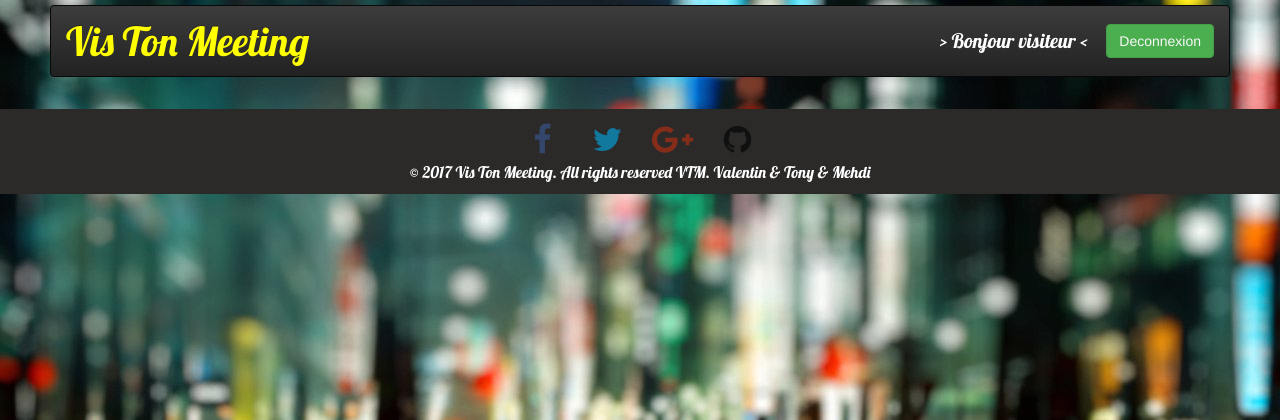
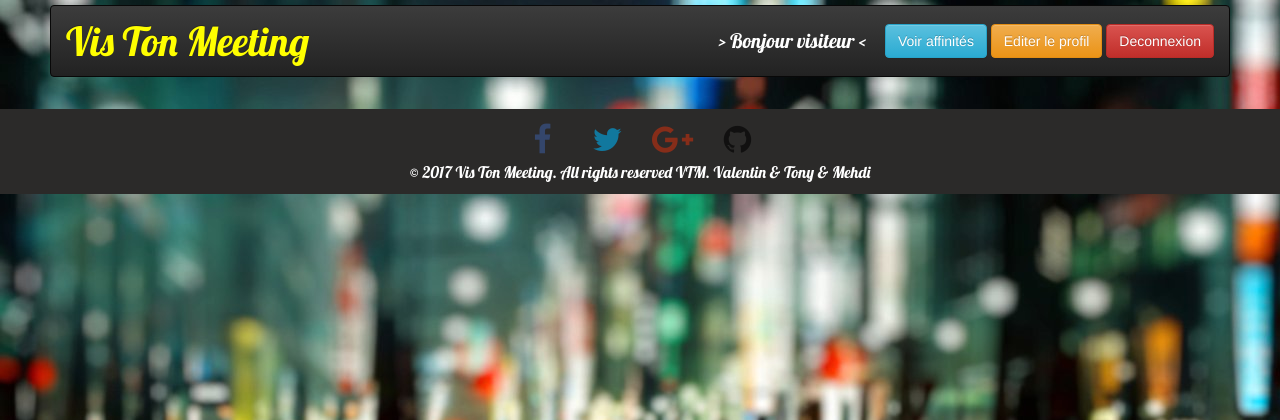
Before and after one commit to Mehdi66410/ArchiWeb, a Django app: page /index/forum in a window 1280 px wide. Shown: the top 420 px of the page. Run offline with Django 3.2, Linux system fonts and the light colour scheme; parts of the project's set-up code (start-up, migrations or seed data) failed here and were passed over; some libraries are stand-ins or nearby versions.

Commit message:
nouveau header

```diff
--- a/socialnetwork/static/css/base.css
+++ b/socialnetwork/static/css/base.css
@@ -22,30 +22,12 @@
     border-color: #449d47;
 }
 
-.btn-green-barre {
-    color: #f8f8f8;
-    background-color: #4BAE4F;
-    border-color: #449d47;
-}
-.btn-green-barre:hover{
-    color: #FFFF00;
-}
-
-.lien_bar:hover{
-    text-decoration: none;
-}
-
-.lien_bar h2{
+.text-barre{
     color: #FFFFFF;
     font-size: 15pt;
     font-family: 'Lobster', cursive;
     margin:0;
     padding-right: 15px;
-}
-
-.lien_bar h2:hover{
-    color: #FFFF00;
-    text-decoration: underline;
 }
 
 .mdp_oublie{
--- a/socialnetwork/templates/socialnetwork/baseCo.html
+++ b/socialnetwork/templates/socialnetwork/baseCo.html
@@ -20,12 +20,18 @@
                 </div>
                     <form action="deconnexion" class="navbar-form navbar-right" method="post">
                         <div class="input-group">
-                            <a href="editerProfil" class="lien_bar"><h2>{% block title %}> Bonjour {% if user and not user.is_anonymous %} {{ user.get_full_name|default:user.username }} {% else %} visiteur {% endif %} {% endblock %}< </h2></a>
+                           <h2 class="text-barre">{% block title %}> Bonjour {% if user and not user.is_anonymous %} {{ user.get_full_name|default:user.username }} {% else %} visiteur {% endif %} {% endblock %}< </h2>
+                        </div>
+                        <div class="input-group">
+                            <a href="editerProfil" class="btn btn-info">Voir affinités</a>
+                        </div>
+                        <div class="input-group">
+                             <a href="editerProfil" class="btn btn-warning">Editer le profil</a>
                         </div>
                         <div class="input-group">
                             {% csrf_token %}
                             {% buttons %}
-                            <button type="submit" class="btn btn-green-barre">Deconnexion</button>
+                            <button type="submit" class="btn btn-danger">Deconnexion</button>
                             {% endbuttons %}
                         </div>
                     </form>
```
